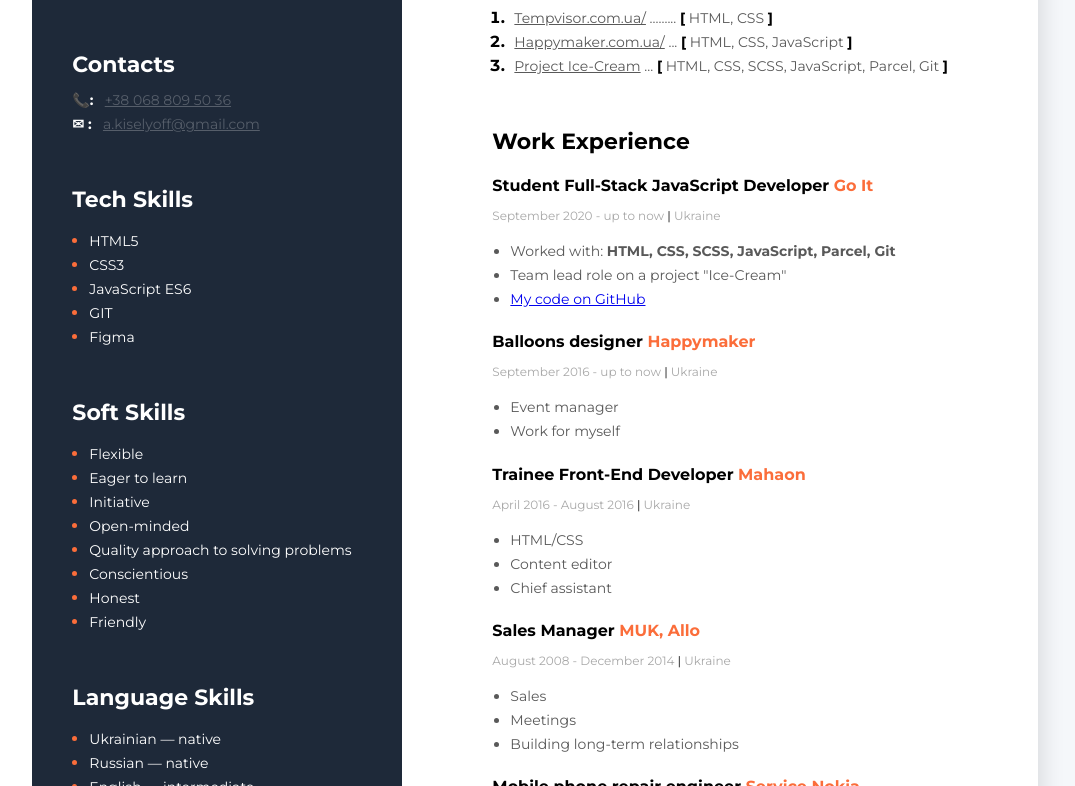
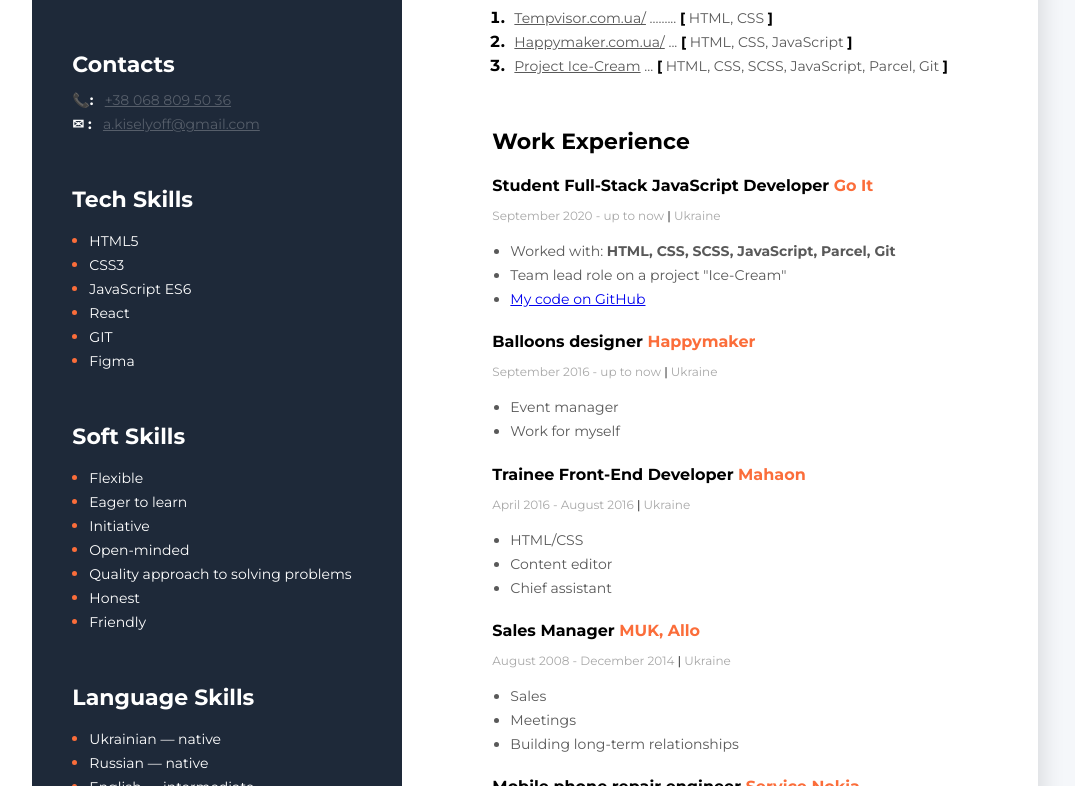
Before and after one commit to akiselyoff/resume, a plain HTML site: page index.html in a window 1280 px wide. Shown: the part 453-1239 px from the top of the page, without its empty margins (202-1277 px from the left). Drawn offline with Linux system fonts and the light colour scheme.

Commit message:
add react

```diff
--- a/index.html
+++ b/index.html
@@ -143,6 +143,7 @@
                             <li><span>HTML5</span></li>
                             <li><span>CSS3</span></li>
                             <li><span>JavaScript ES6</span></li>
+                            <li><span>React</span></li>
                             <li><span>GIT</span></li>
                             <li><span>Figma</span></li>
 
@@ -159,7 +160,6 @@
                             <li><span>Initiative</span></li>
                             <li><span>Open-minded</span></li>
                             <li><span>Quality approach to solving problems</span></li>
-                            <li><span>Conscientious</span></li>
                             <li><span>Honest</span></li>
                             <li><span>Friendly</span></li>
                         </ul>
```
